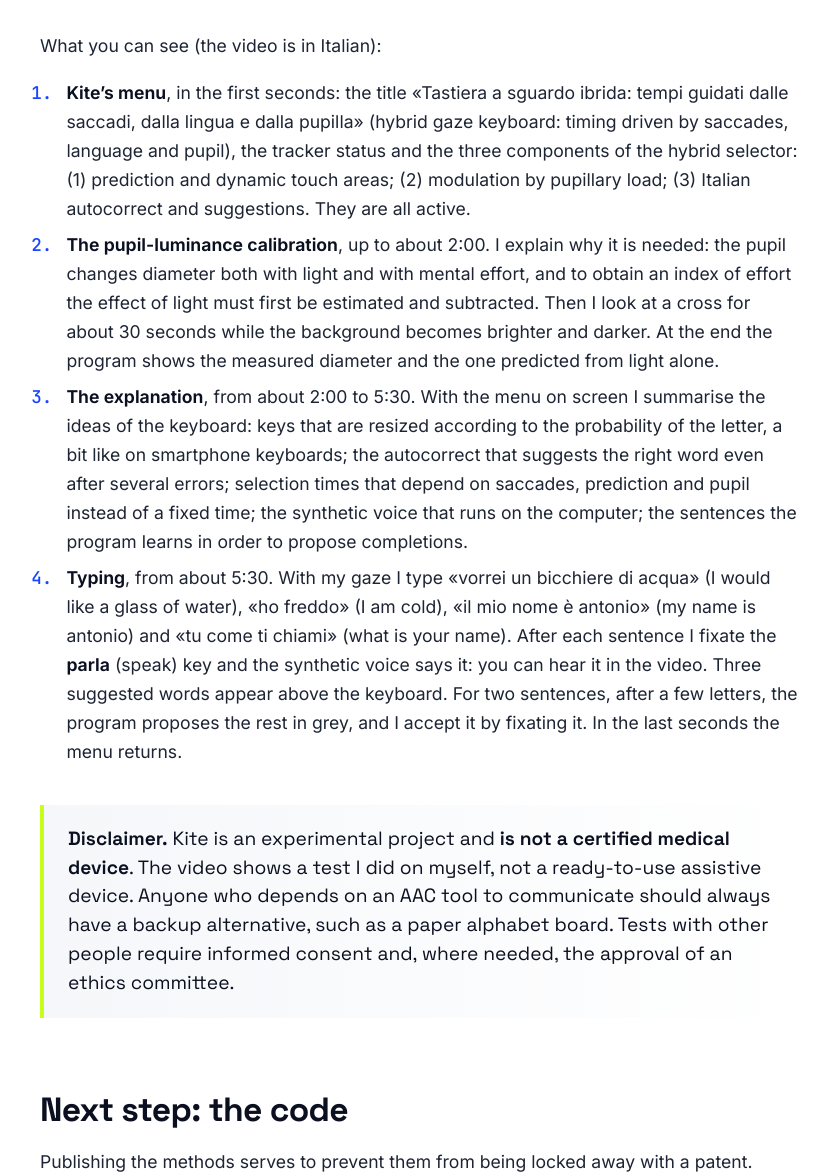
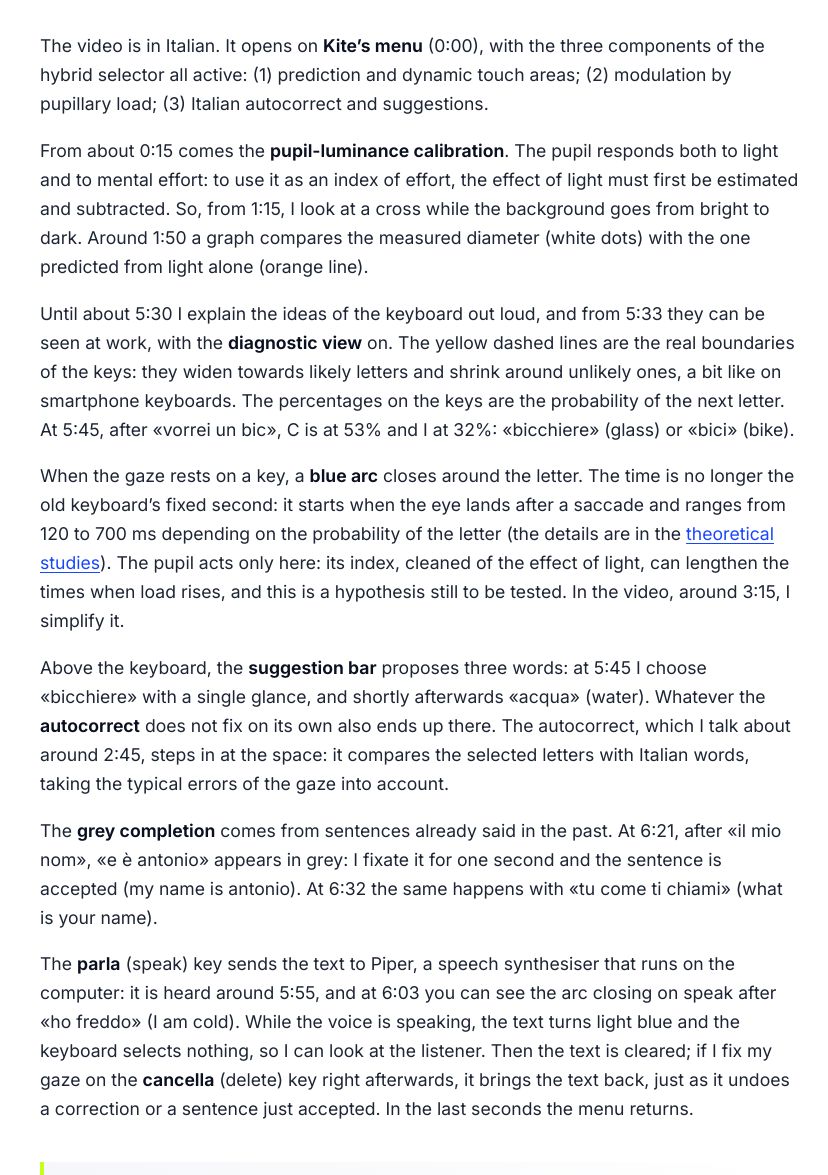
Before and after one commit to SmartChairBCI/SmartChairBCI.github.io, a Jekyll site: the page built from _posts/en/2026-11-17-kite-the-hybrid-keyboard-stays-open.md, in a window 1280 px wide and 1400 px high, scrolled down 5608 px, cut to the strip 225-1400 px from the top of the window. Shown: the whole strip, without its empty margins (220-1048 px from the left). Built offline with Jekyll 4.4.1, drawn with Linux system fonts in a browser that asks for light colours; some of the changed text lies outside the part shown.

Commit message:
Diario: racconta in forma narrativa che cosa si vede nel video
Co-Authored-By: Claude Opus 5.5 <noreply@anthropic.com>

```diff
--- a/_posts/en/2026-11-17-kite-the-hybrid-keyboard-stays-open.md
+++ b/_posts/en/2026-11-17-kite-the-hybrid-keyboard-stays-open.md
@@ -153,28 +153,42 @@ and have the synthetic voice say them.
   <a href="/assets/img/kite/kite-tastiera-ibrida-presentazione.mp4">download it here</a> (MP4, 11.9 MB).
 </video>
 
-What you can see (the video is in Italian):
+The video is in Italian. It opens on **Kite's menu** (0:00), with the three components of the hybrid
+selector all active: (1) prediction and dynamic touch areas; (2) modulation by pupillary load; (3)
+Italian autocorrect and suggestions.
 
-1. **Kite's menu**, in the first seconds: the title «Tastiera a sguardo ibrida: tempi guidati dalle
-   saccadi, dalla lingua e dalla pupilla» (hybrid gaze keyboard: timing driven by saccades, language and
-   pupil), the tracker status and the three components of the hybrid selector: (1) prediction and
-   dynamic touch areas; (2) modulation by pupillary load; (3) Italian autocorrect and suggestions. They
-   are all active.
-2. **The pupil-luminance calibration**, up to about 2:00. I explain why it is needed: the pupil changes
-   diameter both with light and with mental effort, and to obtain an index of effort the effect of light
-   must first be estimated and subtracted. Then I look at a cross for about 30 seconds while the background becomes brighter
-   and darker. At the end the program shows the measured diameter and the one predicted from light alone.
-3. **The explanation**, from about 2:00 to 5:30. With the menu on screen I summarise the ideas of the
-   keyboard: keys that are resized according to the probability of the letter, a bit like on smartphone
-   keyboards; the autocorrect that suggests the right word even after several errors; selection times
-   that depend on saccades, prediction and pupil instead of a fixed time; the synthetic voice that runs
-   on the computer; the sentences the program learns in order to propose completions.
-4. **Typing**, from about 5:30. With my gaze I type «vorrei un bicchiere di acqua» (I would like a glass
-   of water), «ho freddo» (I am cold), «il mio nome è antonio» (my name is antonio) and «tu come ti
-   chiami» (what is your name). After each sentence I fixate the **parla** (speak) key and the synthetic
-   voice says it: you can hear it in the video. Three suggested words appear above the keyboard. For two
-   sentences, after a few letters, the program proposes the rest in grey, and I accept it by fixating
-   it. In the last seconds the menu returns.
+From about 0:15 comes the **pupil-luminance calibration**. The pupil responds both to light and to mental
+effort: to use it as an index of effort, the effect of light must first be estimated and subtracted. So,
+from 1:15, I look at a cross while the background goes from bright to dark. Around 1:50 a graph compares
+the measured diameter (white dots) with the one predicted from light alone (orange line).
+
+Until about 5:30 I explain the ideas of the keyboard out loud, and from 5:33 they can be seen at work,
+with the **diagnostic view** on. The yellow dashed lines are the real boundaries of the keys: they widen
+towards likely letters and shrink around unlikely ones, a bit like on smartphone keyboards. The
+percentages on the keys are the probability of the next letter. At 5:45, after «vorrei un bic», C is at
+53% and I at 32%: «bicchiere» (glass) or «bici» (bike).
+
+When the gaze rests on a key, a **blue arc** closes around the letter. The time is no longer the old
+keyboard's fixed second: it starts when the eye lands after a saccade and ranges from 120 to 700 ms
+depending on the probability of the letter (the details are in the
+[theoretical studies](/en/journal/hybrid-keyboard-the-theoretical-studies/#1-saccades-counting-time-from-when-the-eye-lands)).
+The pupil acts only here: its index, cleaned of the effect of light, can lengthen the times when load
+rises, and this is a hypothesis still to be tested. In the video, around 3:15, I simplify it.
+
+Above the keyboard, the **suggestion bar** proposes three words: at 5:45 I choose «bicchiere» with a
+single glance, and shortly afterwards «acqua» (water). Whatever the **autocorrect** does not fix on its
+own also ends up there. The autocorrect, which I talk about around 2:45, steps in at the space: it
+compares the selected letters with Italian words, taking the typical errors of the gaze into account.
+
+The **grey completion** comes from sentences already said in the past. At 6:21, after «il mio nom», «e è
+antonio» appears in grey: I fixate it for one second and the sentence is accepted (my name is antonio).
+At 6:32 the same happens with «tu come ti chiami» (what is your name).
+
+The **parla** (speak) key sends the text to Piper, a speech synthesiser that runs on the computer: it is
+heard around 5:55, and at 6:03 you can see the arc closing on speak after «ho freddo» (I am cold). While
+the voice is speaking, the text turns light blue and the keyboard selects nothing, so I can look at the
+listener. Then the text is cleared; if I fix my gaze on the **cancella** (delete) key right afterwards, it brings
+the text back, just as it undoes a correction or a sentence just accepted. In the last seconds the menu returns.
 
 > **Disclaimer.** Kite is an experimental project and **is not a certified medical device**. The video
 > shows a test I did on myself, not a ready-to-use assistive device. Anyone who depends on an AAC tool to
```
Also changed, not shown: _posts/it/2026-11-17-kite-la-tastiera-ibrida-resta-aperta.md (+36 -19 lines).
